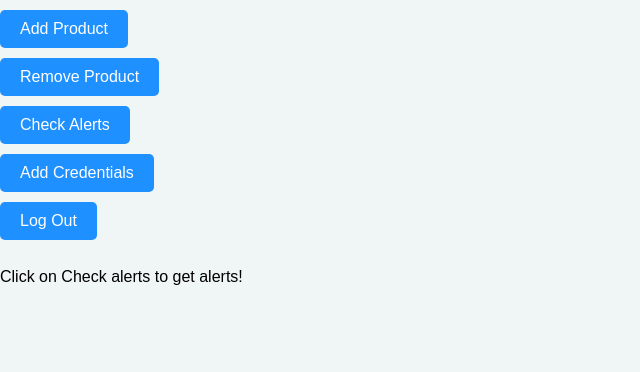
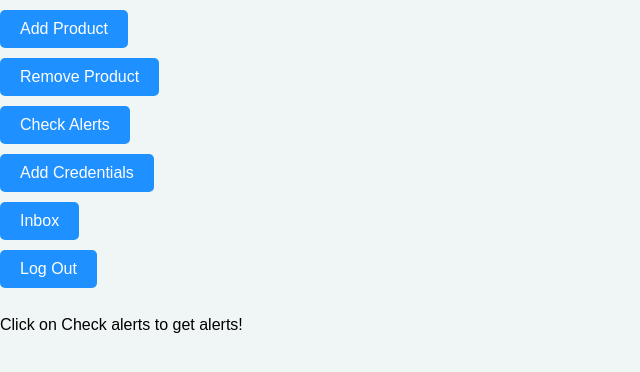
Before and after one commit to cucumberNimbus/ITECH3208-Codes, a PHP site: page /homepage/employee_homepage.inc.php in a window 1280 px wide. Shown: the top 372 px of the page, without its empty margins (0-640 px from the left). Run offline with PHP 8.4, Linux system fonts and the light colour scheme.

Commit message:
Added inbox functionality for employees

```diff
--- a/Shop/homepage/employee_homepage.inc.php
+++ b/Shop/homepage/employee_homepage.inc.php
@@ -54,6 +54,10 @@
         <button>Add Credentials</button>
     </form>
 
+    <form action="employee_function/inbox_details.inc.php" method="post">
+        <button>Inbox</button>
+    </form>
+
     <form action="user_homepage/profile_settings/logout.inc.php" method="post">
         <button>Log Out</button>
     </form>
```
